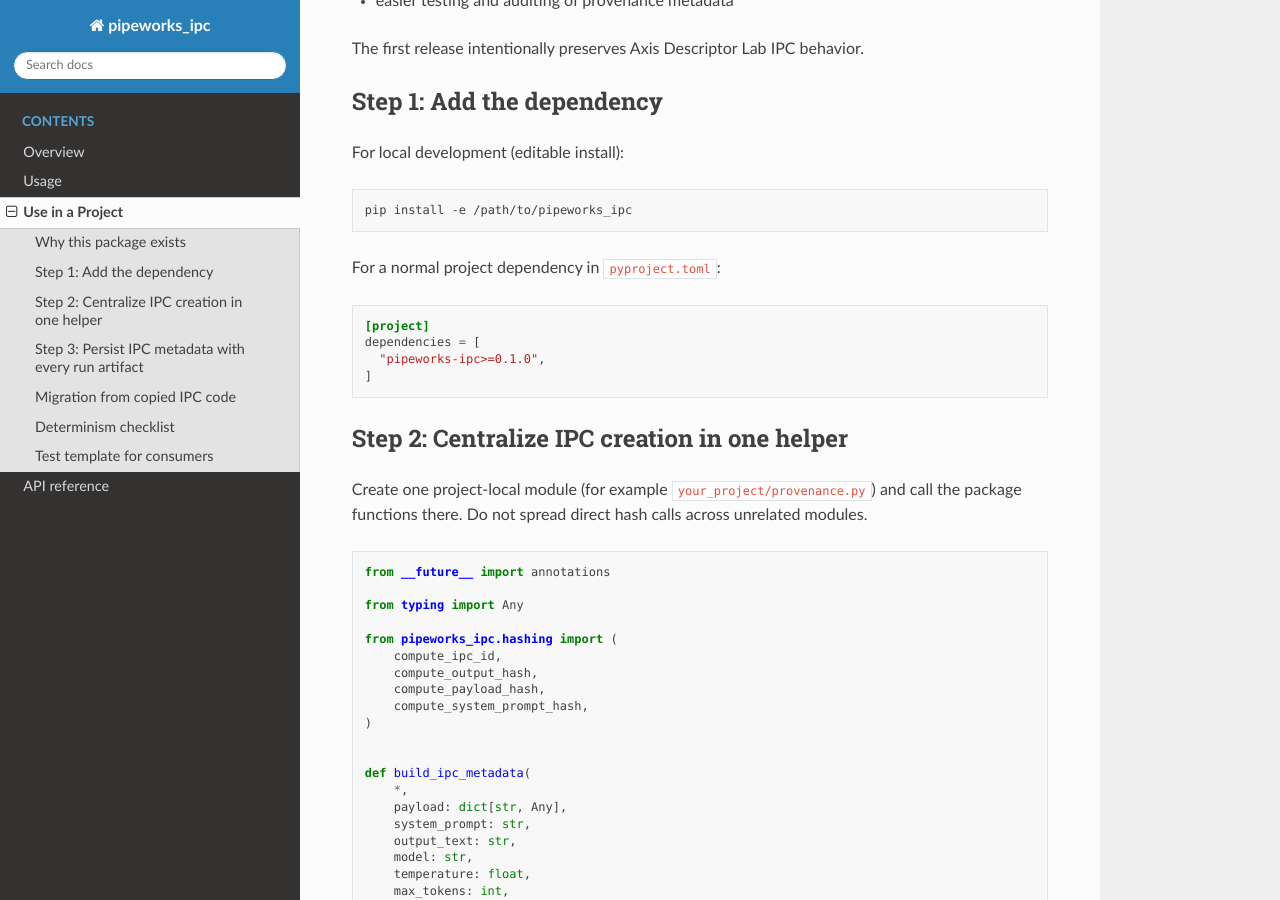
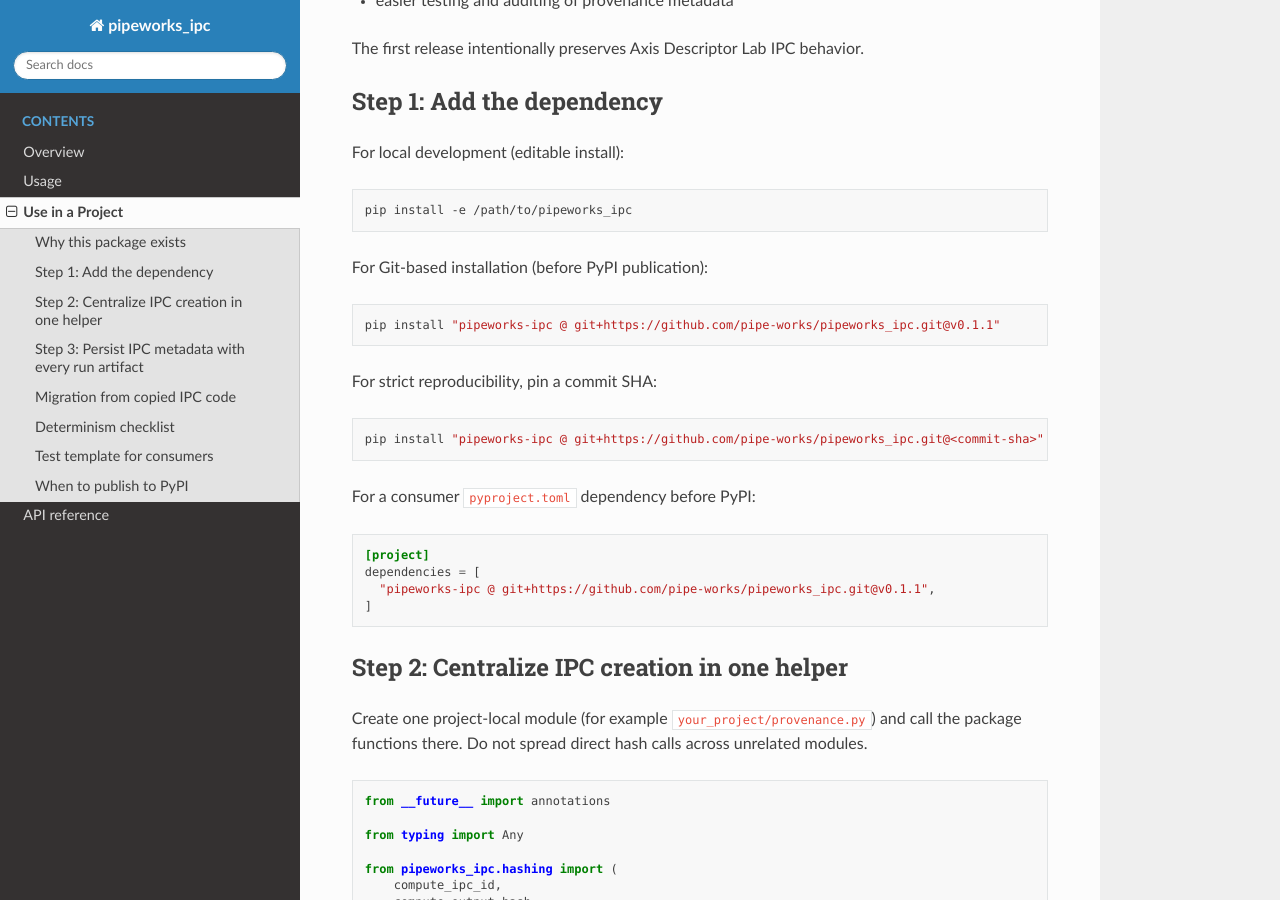
Before and after one commit to pipe-works/pipeworks_ipc, a Sphinx documentation site: the page built from docs/source/project_integration.rst, in a window 1280 px wide and 900 px high, scrolled down 446 px. Built offline with Sphinx 7.4.7 and the Read the Docs theme 3.1.0, drawn with Linux system fonts in a browser that asks for light colours; some of the changed text lies outside the part shown.

Commit message:
docs: add pre-pypi install and publishing guidance (#7)

```diff
--- a/docs/source/project_integration.rst
+++ b/docs/source/project_integration.rst
@@ -26,13 +26,25 @@
 
    pip install -e /path/to/pipeworks_ipc
 
-For a normal project dependency in ``pyproject.toml``:
+For Git-based installation (before PyPI publication):
+
+.. code-block:: bash
+
+   pip install "pipeworks-ipc @ git+https://github.com/pipe-works/pipeworks_ipc.git@v0.1.1"
+
+For strict reproducibility, pin a commit SHA:
+
+.. code-block:: bash
+
+   pip install "pipeworks-ipc @ git+https://github.com/pipe-works/pipeworks_ipc.git@<commit-sha>"
+
+For a consumer ``pyproject.toml`` dependency before PyPI:
 
 .. code-block:: toml
 
    [project]
    dependencies = [
-     "pipeworks-ipc>=0.1.0",
+     "pipeworks-ipc @ git+https://github.com/pipe-works/pipeworks_ipc.git@v0.1.1",
    ]
 
 Step 2: Centralize IPC creation in one helper
@@ -154,3 +166,19 @@
 
 This gives you a reusable, testable provenance layer without re-coding IPC internals in
 every repository.
+
+When to publish to PyPI
+-----------------------
+
+Publish when these are all true:
+
+- at least one consumer project has stable integration
+- deterministic IPC tests are passing consistently
+- CI/docs/release automation are all green
+- Git URL or local path installs are becoming operational friction
+
+Practical rollout:
+
+1. stabilize one consumer integration
+2. publish to TestPyPI
+3. publish to PyPI
--- a/docs/source/usage.rst
+++ b/docs/source/usage.rst
@@ -15,6 +15,12 @@
 .. code-block:: bash
 
    pip install -e ".[docs]"
+
+Install in a different project before PyPI publication:
+
+.. code-block:: bash
+
+   pip install "pipeworks-ipc @ git+https://github.com/pipe-works/pipeworks_ipc.git@v0.1.1"
 
 Quick example:
 
```
Also changed, not shown: README.md (+46 -0 lines).
